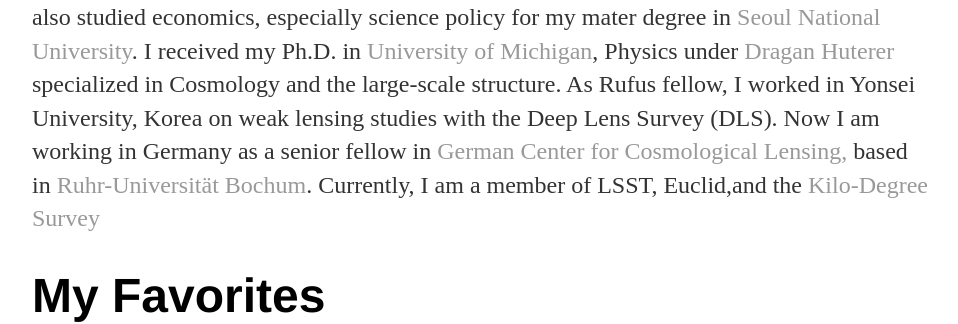
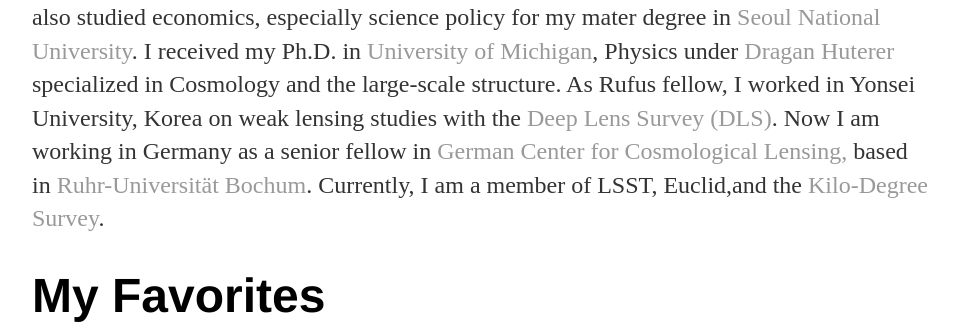
Before and after one commit to mijinyoon/mijinyoon.github.io, a Jekyll site: the page built from about/index.html, in a window 1280 px wide. Shown: the part 230-554 px from the top of the page, without its empty margins (160-1118 px from the left). Built offline with Jekyll 4.4.1, drawn with Linux system fonts in a browser that asks for light colours; part of the change alters nothing that is shown.

```diff
--- a/about/index.html
+++ b/about/index.html
@@ -5,7 +5,7 @@ title: Mijin's story
 <div class="blurb">
 	<h1>My Story</h1>
 	<p>I grew up in Seoul, South Korea. I studied physics in <a href=http://www.postech.ac.kr/eng/>POSTECH</a> for my bachelor degree. I also studied economics, especially science policy for my mater degree in <a href=http://temep.snu.ac.kr/en>Seoul National University</a>. I received my Ph.D. in <a href="https://umich.edu">University of Michigan</a>, Physics under <a href="http://www-personal.umich.edu/~huterer/">Dragan Huterer</a> specialized in Cosmology and the large-scale structure.
-As Rufus fellow, I worked in Yonsei University, Korea on weak lensing studies with the Deep Lens Survey (DLS). Now I am working in Germany as a senior fellow in <a href="https://gccl-rub.github.io">German Center for Cosmological Lensing, </a> based in <a href="https://www.ruhr-uni-bochum.de/en">Ruhr-Universität Bochum</a>. Currently, I am a member of LSST, Euclid,and the <a href=http://kids.strw.leidenuniv.nl>Kilo-Degree Survey</a></p>
+As Rufus fellow, I worked in Yonsei University, Korea on weak lensing studies with the <a href=https://www.noao.edu/survey-archives/deeplens/>Deep Lens Survey (DLS)</a>. Now I am working in Germany as a senior fellow in <a href="https://gccl-rub.github.io">German Center for Cosmological Lensing, </a> based in <a href="https://www.ruhr-uni-bochum.de/en">Ruhr-Universität Bochum</a>. Currently, I am a member of LSST, Euclid,and the <a href=http://kids.strw.leidenuniv.nl>Kilo-Degree Survey</a>.</p>
 	<h1>My Favorites</h1>
 	<p>Nature, Universe, ballet, food, friends, etc.</p>
 </div><!-- /.blurb -->
```
